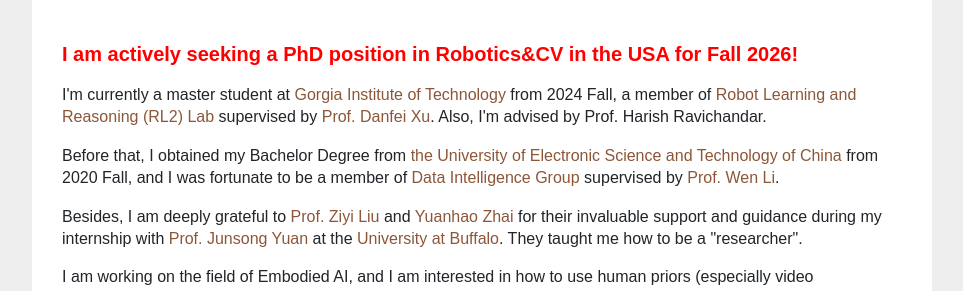
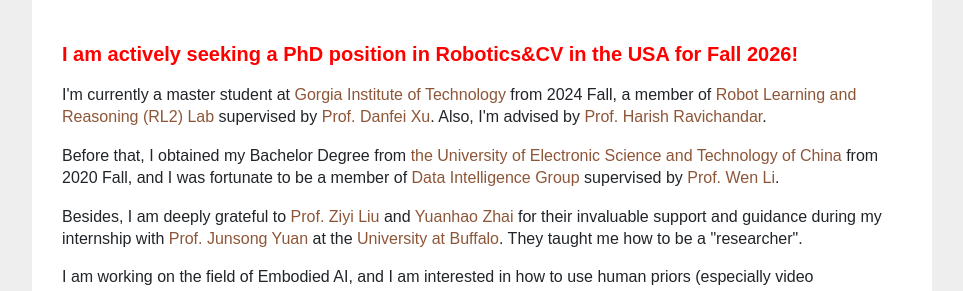
Before and after one commit to YangcenLiu/homepage.github.io, a Jekyll site: the page index.html, which Jekyll copies as it is, in a window 1280 px wide and 900 px high. Shown: the part 195-486 px from the top of the window, without its empty margins (158-1121 px from the left). Built offline with Jekyll 4.4.1, drawn with Linux system fonts in a browser that asks for light colours; nearby versions of some CDN libraries; part of the change alters nothing that is shown.

```diff
--- a/index.html
+++ b/index.html
@@ -174,7 +174,7 @@ a:hover{color:#bc6262}
 
                 I'm currently a master student at <a href="https://www.gatech.edu/">
                   Gorgia Institute of Technology</a>
-                from 2024 Fall, a member of <a href="https://rl2.cc.gatech.edu/">Robot Learning and Reasoning (RL2) Lab</a> supervised by <a href="https://faculty.cc.gatech.edu/~danfei/">Prof. Danfei Xu</a>. Also, I'm advised by Prof. Harish Ravichandar.
+                from 2024 Fall, a member of <a href="https://rl2.cc.gatech.edu/">Robot Learning and Reasoning (RL2) Lab</a> supervised by <a href="https://faculty.cc.gatech.edu/~danfei/">Prof. Danfei Xu</a>. Also, I'm advised by <a href="https://harishravichandar.com/">Prof. Harish Ravichandar</a>.
               </p>
 
               <p>
```
